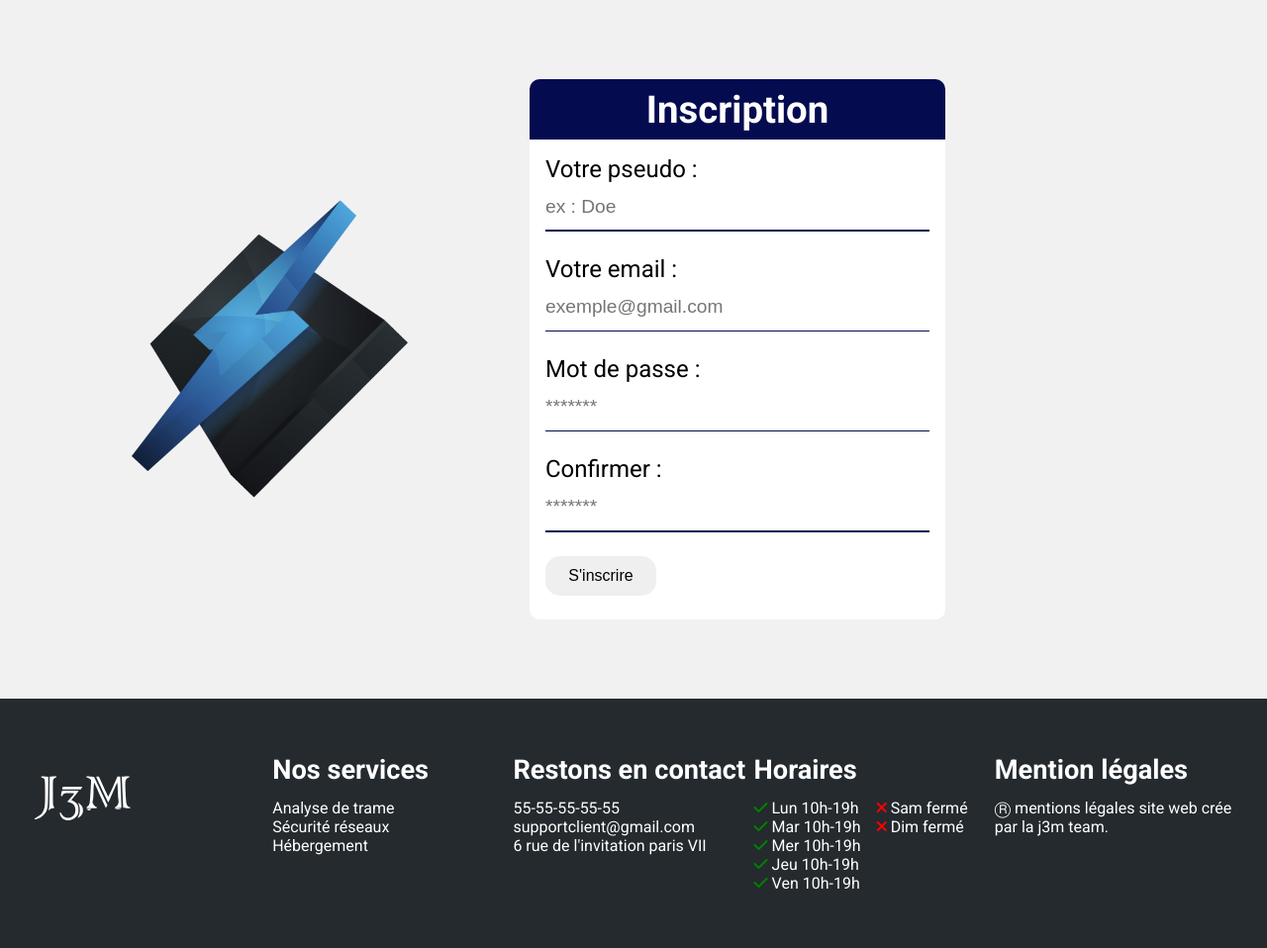
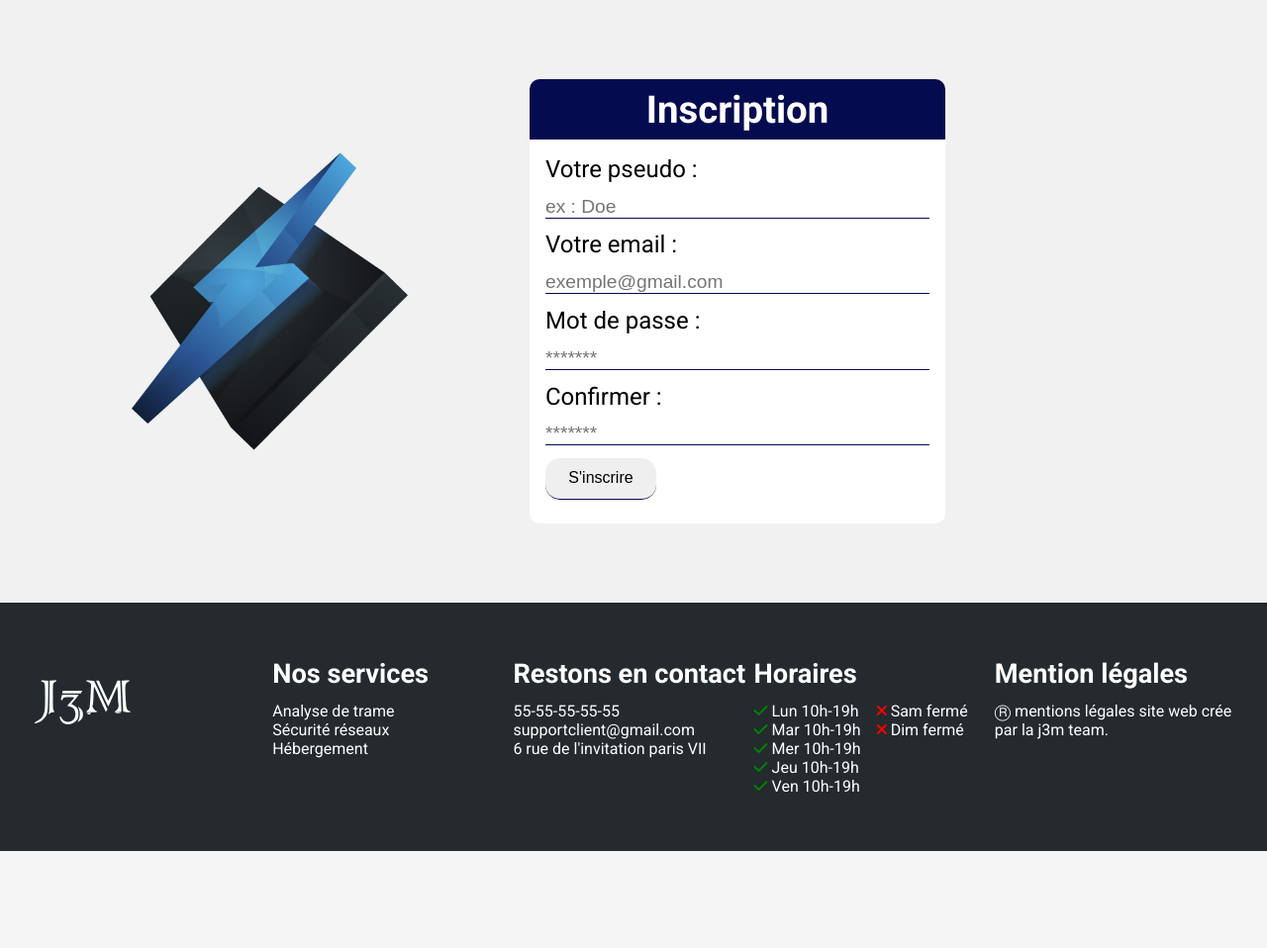
Before and after one commit to maxencelgy/J3M, a PHP site: page /inscription.php in a window 1280 px wide. Shown: the part 94-1052 px from the top of the page at 99% size. After the commit the page ends 954 px from the top, so only its background shows below. Run offline with PHP 8.4, Linux system fonts and the light colour scheme.

Commit message:
Modif scss :pencil2:

```diff
--- a/asset/css/styles.css
+++ b/asset/css/styles.css
@@ -76,10 +76,6 @@ strong {
   background-size: cover;
 }
 
-input {
-  border: none;
-}
-
 textarea:focus, input:focus {
   outline: none;
 }
@@ -92,6 +88,27 @@ textarea:focus, input:focus {
 .wrap2 {
   max-width: 1050px;
   margin: 0 auto;
+}
+
+.error {
+  font-size: 1rem;
+  color: red;
+  margin-top: -0.2rem;
+  margin-bottom: 0.5rem;
+}
+
+input {
+  border: none;
+  border-bottom: 1px solid #050B4F;
+  width: 100%;
+  font-size: 1.2rem;
+  margin-bottom: 0.5rem;
+}
+
+.info_box_success {
+  text-align: center;
+  color: #28A745;
+  padding: 10rem 0;
 }
 
 #header nav {
@@ -214,28 +231,10 @@ textarea:focus, input:focus {
   border-bottom-left-radius: 10px;
   font-size: 1.4rem;
 }
-#inscription .wrap2 .cadre_right form .error {
-  font-size: 1rem;
-  color: red;
-  margin-top: -0.2rem;
-  margin-bottom: 0.5rem;
-}
-#inscription .wrap2 .cadre_right form input {
-  width: 100%;
-  font-size: 1.2rem;
-  margin-bottom: 0.5rem;
-}
 #inscription .wrap2 .cadre_right form label {
   font-size: 1.5rem;
   font-weight: 400;
   margin-bottom: 0.8rem;
-}
-#inscription .wrap2 .cadre_right form .form_separator {
-  height: 0.1rem;
-  width: 100%;
-  margin: 0 auto;
-  background-color: #050B4F;
-  margin-bottom: 1.5rem;
 }
 #inscription .wrap2 .cadre_right form input[type=submit] {
   width: 7rem;
@@ -283,23 +282,14 @@ textarea:focus, input:focus {
   padding: 1rem 1rem;
   width: 50%;
   margin: 0 auto;
-  gap: 1rem;
+  gap: 0.5rem;
   background-color: white;
   border-bottom-right-radius: 10px;
   border-bottom-left-radius: 10px;
   font-size: 1.4rem;
 }
-#connexion .wrap2 .cadre_right form input {
-  width: 100%;
-}
 #connexion .wrap2 .cadre_right form label {
   width: 15rem;
-}
-#connexion .wrap2 .cadre_right form .form_separator {
-  height: 1px;
-  width: 100%;
-  margin: 0 auto;
-  background-color: #050B4F;
 }
 #connexion .wrap2 .cadre_right form input[type=submit] {
   width: 7rem;
--- a/asset/sass/inc/variable.scss
+++ b/asset/sass/inc/variable.scss
@@ -3,3 +3,4 @@
 $dark_blue : #050B4F;
 $gris : #F1F1F1;
 $orange : #FB9D2C;
+$vert_success : #28A745;
--- a/connexion.php
+++ b/connexion.php
@@ -54,13 +54,10 @@
             <input type="text" name="email" id="email" placeholder="exemple@gmail.com" value="<?= recupInputValue('email'); ?>">
             <span class="error"><?= viewError($errors,'email'); ?></span>
 
-            <div class="form_separator"></div>
-
             <label for="password1">Mot de passe :</label>
             <input type="password" name="password1" id="password1" placeholder="*****">
             <span class="error"><?= viewError($errors,'password1'); ?></span>
 
-            <div class="form_separator"></div>
             <input type="submit" name="submitted" id="submitted" value="Se connecter">
         </form>
     </div>
--- a/inscription.php
+++ b/inscription.php
@@ -72,25 +72,17 @@ include('inc/header.php');
             <input type="text" name="pseudo" id="pseudo" placeholder="ex : Doe" value="<?= recupInputValue('pseudo'); ?>">
             <span class="error"><?= viewError($errors,'pseudo'); ?></span>
 
-            <div class="form_separator"></div>
-
             <label for="email">Votre email :</label>
             <input type="text" name="email" id="email" placeholder="exemple@gmail.com" value="<?= recupInputValue('email'); ?>">
             <span class="error"><?= viewError($errors,'email'); ?></span>
-
-            <div class="form_separator"></div>
 
             <label for="password1">Mot de passe :</label>
             <input type="password" name="password1" id="password1" placeholder="*******">
             <span class="error"><?= viewError($errors,'password1'); ?></span>
 
-            <div class="form_separator"></div>
-
             <label for="password2">Confirmer :</label>
             <input type="password" name="password2" id="password2" placeholder="*******">
             <span class="error"><?= viewError($errors,'password2'); ?></span>
-
-            <div class="form_separator"></div>
 
             <input type="submit" name="submitted" id="submitted" value="S'inscrire">
         </form>
```
Also changed, not shown: asset/sass/inc/base.scss (+21 -3 lines), asset/sass/pages/connexion.scss (+2 -11 lines), asset/sass/pages/inscription.scss (+1 -19 lines), 1 other file.
